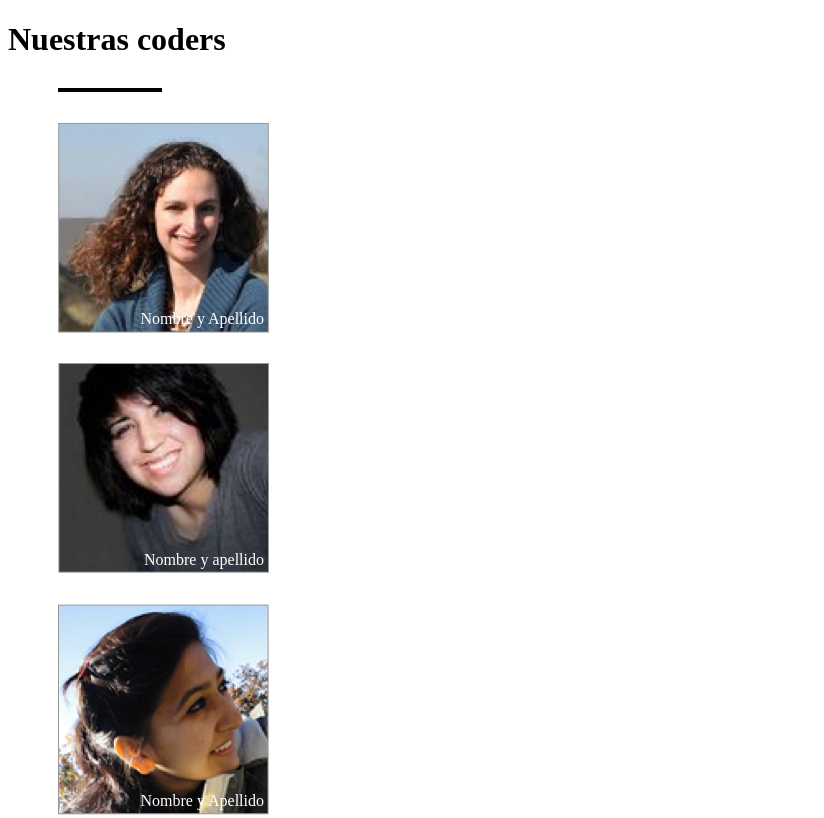
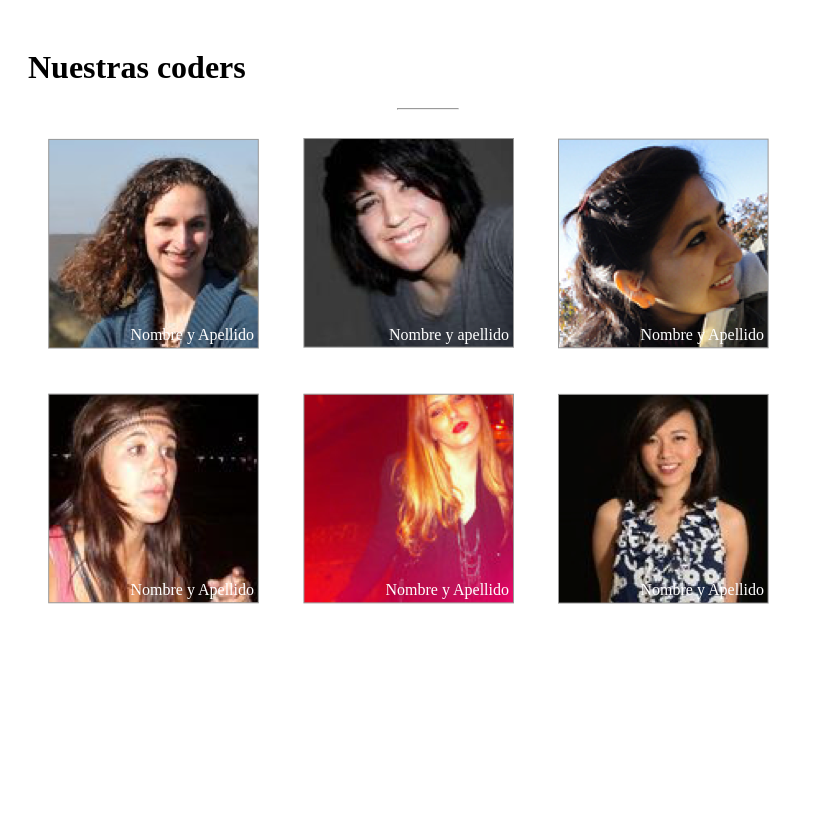
Before and after one commit to zhernandez/NuestrasCoders, a plain HTML site: page index.html in a window 1280 px wide. Shown: the top 818 px of the page, without its empty margins (0-824 px from the left). Drawn offline with Linux system fonts and the light colour scheme.

Commit message:
imagenes en linea de tres

```diff
--- a/index.html
+++ b/index.html
@@ -5,8 +5,9 @@
 		<link rel="stylesheet" href="main.css">
 	</head>
 	<body>
+	<div class="container">
 		<h1>Nuestras coders</h1>
-		<div class="raya"></div>
+	    <hr>
 		<div class="caja" title="Nombre y Apellido">
 		    <img src="img/profile-1.png"/>
 		</div>
@@ -25,5 +26,6 @@
 		<div class="caja" title="Nombre y Apellido">
 		    <img src="img/profile-6.png"/>
 		</div>
+	</div>
 	</body>
 </html>
--- a/main.css
+++ b/main.css
@@ -1,10 +1,10 @@
-h1{}
 div{
-	margin: 30px 50px;
+	margin:20px;
+	display: inline-block;
 }
-.raya{
-	border:solid #000 2px;
-	width: 100px;
+hr{
+	width:60px;
+	left:0px;
 }
 .caja{
 	width: 211px;
@@ -27,3 +27,7 @@ div{
 	right:0;
 	bottom:0;
 }
+.container{
+	width:800px;
+	height:auto;
+}
```
